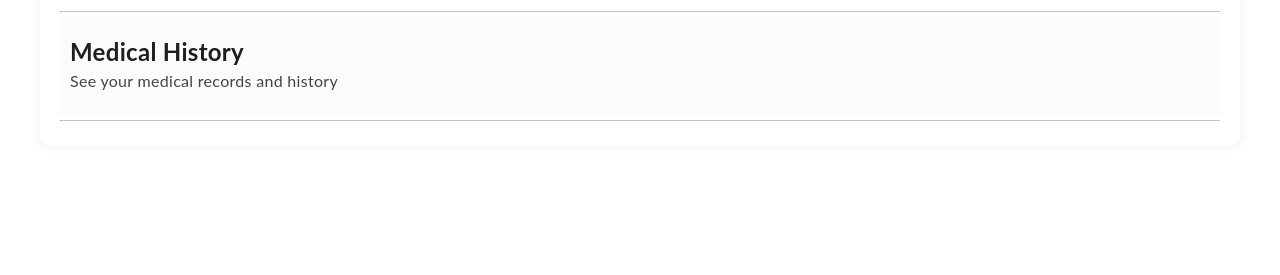
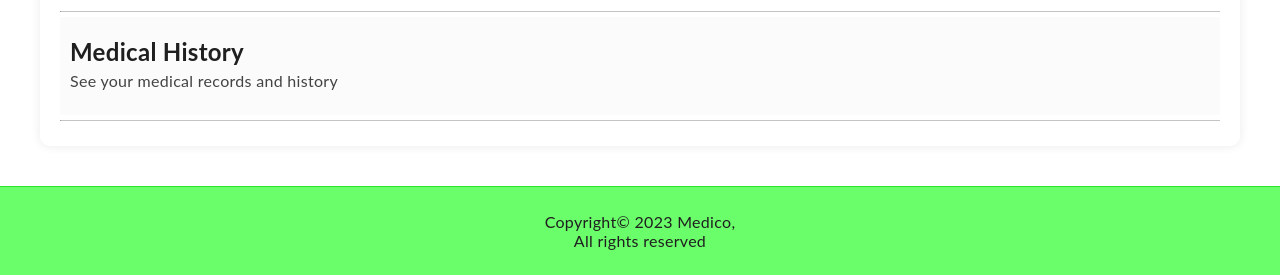
Before and after one commit to ArjunBasandrai/Medico, a PHP site: page /profile.php in a window 1280 px wide. Shown: the part 539-814 px from the top of the page. Before the commit the page ends 660 px from the top, so only its background shows below. Run offline with PHP 8.4, Linux system fonts and the light colour scheme; a user stored in the database is signed in; data comes from the database, SQL or seed files in the repository.

Commit message:
Added favicon and bug fixes

```diff
--- a/emergency.php
+++ b/emergency.php
@@ -16,6 +16,7 @@
         <meta name="viewport" content="width=device-width, initial-scale=1.0">
         <link rel="stylesheet" href="static/css/style.css">
         <link rel="stylesheet" href="static/css/nav.css">
+        <link rel="icon" type="image/x-icon" href="static/imgs/favicon.ico">
         <title>Medico: Locate nearby hospitals</title>
     </head>
     <body onload="getLocation()">
--- /dev/null
+++ b/footer.php
@@ -0,0 +1,6 @@
+<footer>
+    <div class="footer">
+        <p>Copyright© 2023 Medico,</p>
+        <p>All rights reserved</p>
+    </div>
+</footer>
--- a/login.php
+++ b/login.php
@@ -1,6 +1,10 @@
 <?php
     require_once "pdo.php";
     session_start();
+    if (isset($_SESSION['uname'])) {
+        header('Location: index.php');
+        return;
+    }
     $_SESSION['status'] = 'ud';
     if (isset($_POST['uname']) && isset($_POST['pass'])) {
         unset($_SESSION['uname']);
@@ -46,6 +50,7 @@
     <meta name="viewport" content="width=device-width, initial-scale=1.0">
     <title>Login form</title>
     <link rel="stylesheet" href="static/css/style.css">
+    <link rel="icon" type="image/x-icon" href="static/imgs/favicon.ico">
     <style>
     body {
         background: rgba(142, 116, 255,.4);
--- a/meds.php
+++ b/meds.php
@@ -22,6 +22,7 @@
     <meta name="viewport" content="width=device-width, initial-scale=1.0">
     <link rel="stylesheet" href="static/css/style.css">
     <link rel="stylesheet" href="static/css/nav.css">
+    <link rel="icon" type="image/x-icon" href="static/imgs/favicon.ico">
     <title>Medico: Medicines</title>
 </head>
 <body onload="getLocation()">
--- a/profile.php
+++ b/profile.php
@@ -36,6 +36,7 @@
     <meta name="viewport" content="width=device-width, initial-scale=1.0">
     <link rel="stylesheet" href="static/css/style.css">
     <link rel="stylesheet" href="static/css/nav.css">
+    <link rel="icon" type="image/x-icon" href="static/imgs/favicon.ico">
     <title>Medico: Your profile</title>
 </head>
 <body>
@@ -93,5 +94,6 @@
         </div>
         <hr>
     </section>
+    <?php require_once "footer.php"; ?>
 </body>
 </html>
--- a/signup.php
+++ b/signup.php
@@ -5,6 +5,7 @@
     <meta http-equiv="X-UA-Compatible" content="IE=edge">
     <meta name="viewport" content="width=device-width, initial-scale=1.0">
     <title>Login form</title>
+    <link rel="icon" type="image/x-icon" href="static/imgs/favicon.ico">
     <link rel="stylesheet" href="static/css/style.css">
 </head>
 <body>
--- a/static/css/style.css
+++ b/static/css/style.css
@@ -231,7 +231,7 @@ hr {
 .footer {
     background: #6aff6a;
     border-top: 1px solid #2be52b;
-    color: #fff;
+    color: #1f1f1f;
     text-align: center;
     padding: 25px 0;
 }
```
Also changed, not shown: index.php (+2 -7 lines), static/imgs/favicon.ico (added).
